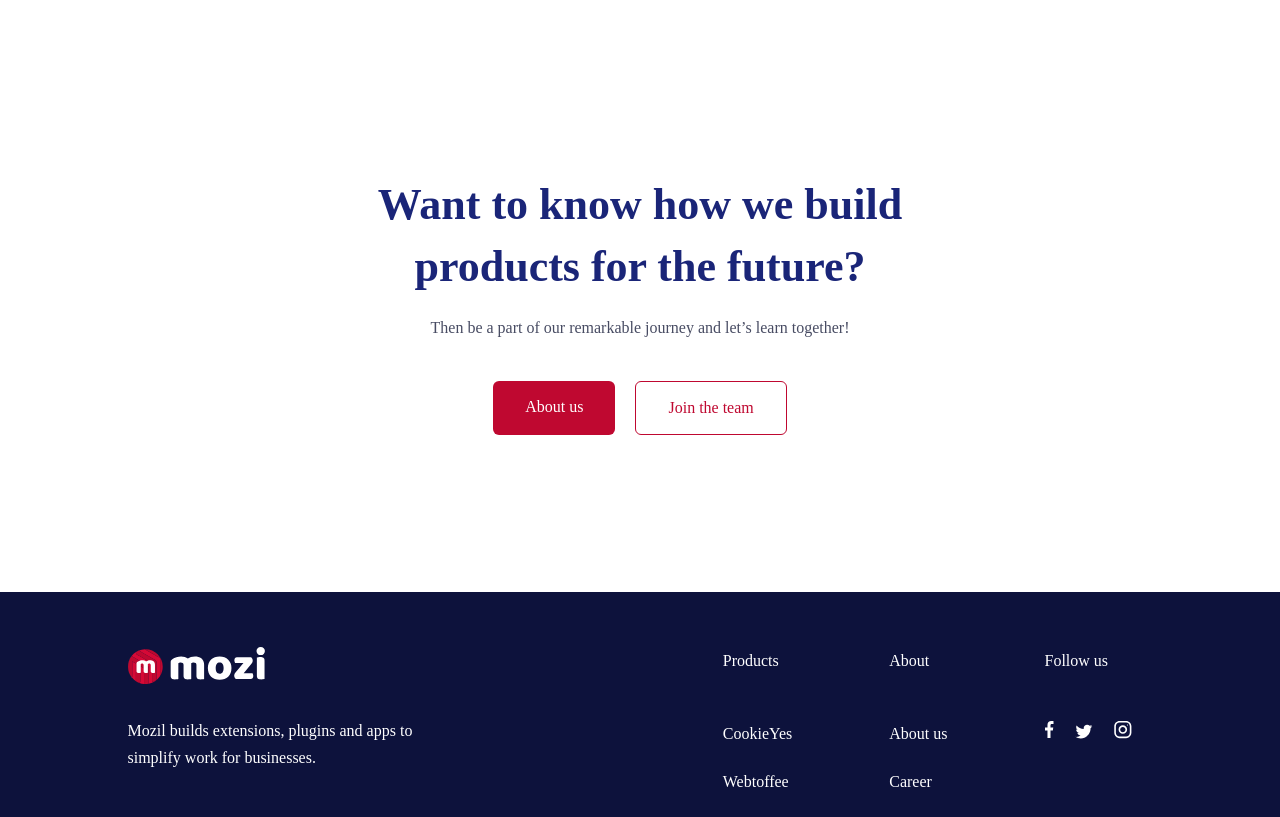
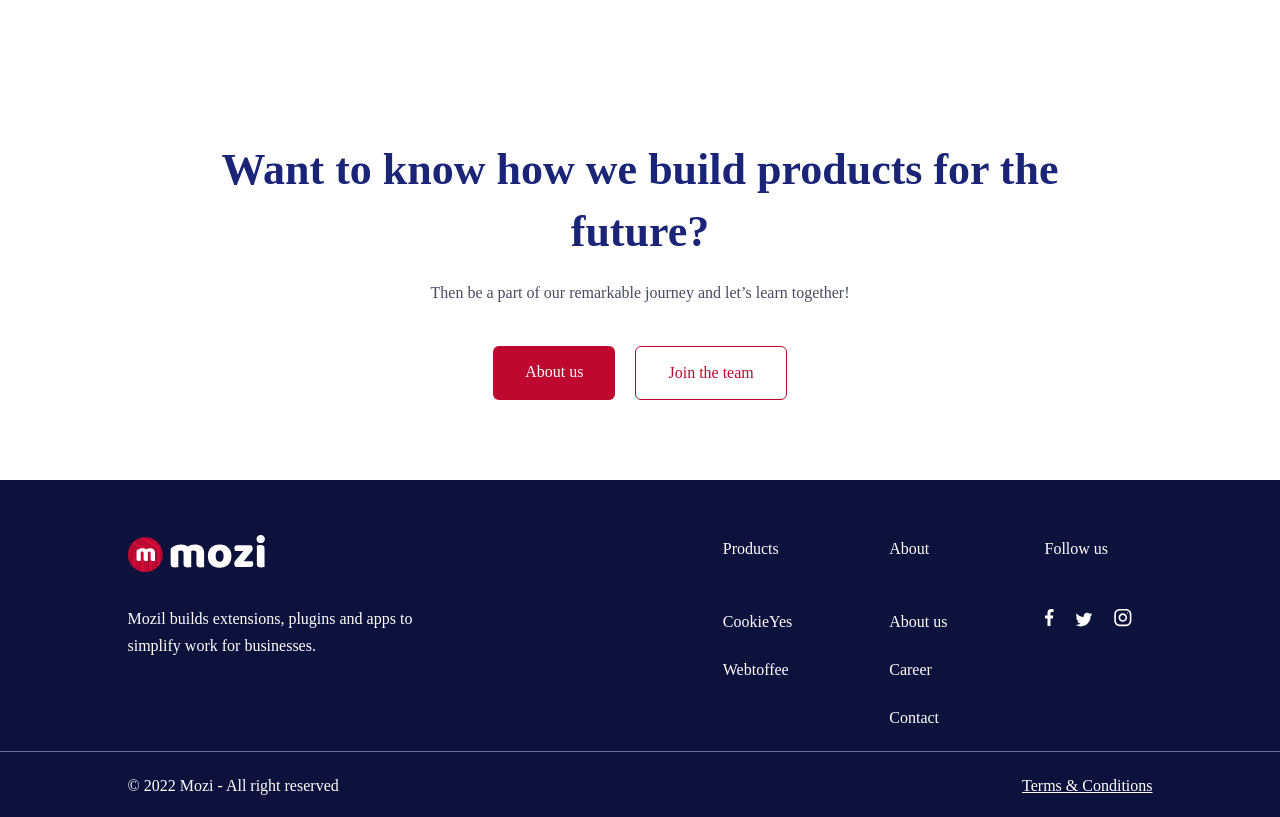
Before and after one commit to ayratkin/mozi, a website: page src/products.html in a window 1280 px wide. Shown: the part 1804-2621 px from the top of the page. Drawn offline with nearby package versions, Linux system fonts and the light colour scheme; files that its build step writes are made by us from their sources; files whose address does not match are found by name; a web font is replaced by a local one.

Commit message:
finished products page

```diff
--- a/gulp/version.json
+++ b/gulp/version.json
@@ -1,3 +1,3 @@
 {
-    "main": "20220728191623"
+    "main": "20220729183537"
 }
--- a/src/scss/ProductsPage/_invite.scss
+++ b/src/scss/ProductsPage/_invite.scss
@@ -1,6 +1,19 @@
 .invite-section {
-    padding: 137px 317px;
+    margin-top: 42px;
+    padding: 137px 0px;
 
+    @media(max-width: $breakPoint1400) {
+        padding: 60px 0px;
+    }
+
+    @media(max-width: $breakPoint992) {
+        padding: 30px 0px;
+    }
+
+    @media(max-width: $breakPoint768) {
+        margin-top: 00px;
+        padding: 0px;
+    }
     // .invite-section__wrapper
     &__wrapper {
         max-width: 878px;
```
Also changed, not shown: dist/css/style.css, dist/css/style.min.css.
